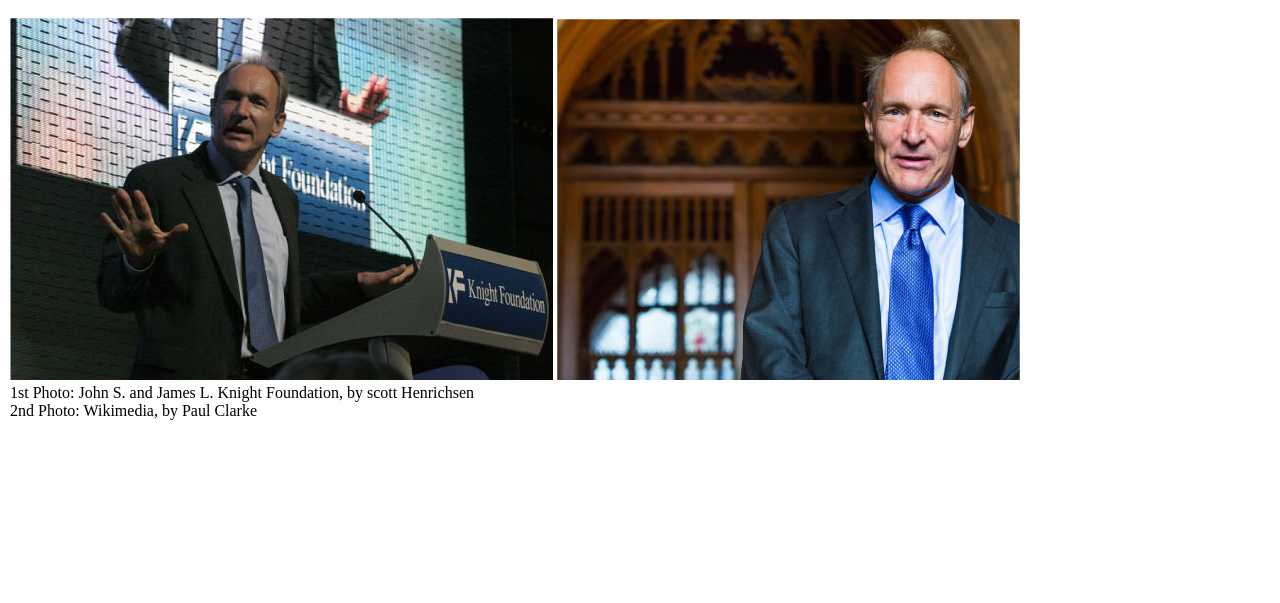
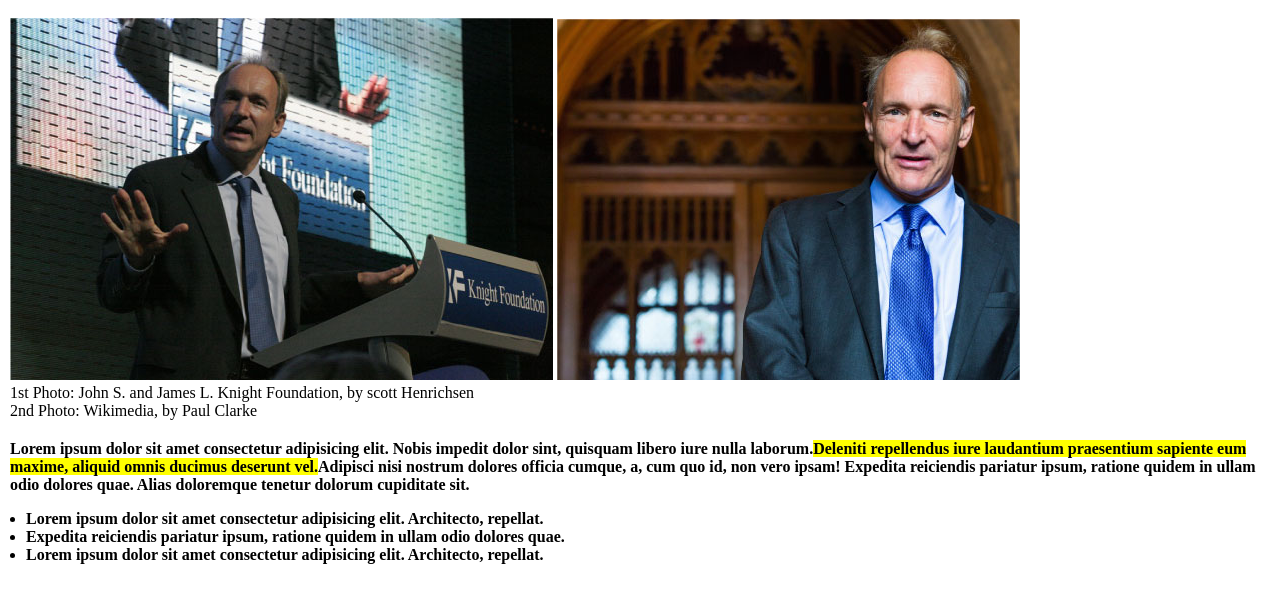
Before and after one commit to Alessandro-Sebastiano/html-css-booleaner, a plain HTML site: page index.html in a window 1280 px wide. Shown: the part 177-780 px from the top of the page. Drawn offline with Linux system fonts and the light colour scheme.

Commit message:
main-section

```diff
--- a/css/style.css
+++ b/css/style.css
@@ -11,6 +11,10 @@ h3 {
 
 h1 {
     font-weight: bold;
+}
+
+p {
+    font-weight: 600;
 }
 
 .text-color {
@@ -45,3 +49,15 @@ header {
     font-size: 14px;
     color: gray;
 }
+
+
+
+.highlighted {
+    background-color: yellow;
+}
+
+
+#list {
+    margin-top: 25px;
+    margin: 1em;
+}
--- a/index.html
+++ b/index.html
@@ -34,6 +34,33 @@
             </figure>
         </div>
 
+        <div class="container">
+            <section>
+                <p>Lorem ipsum dolor sit amet consectetur adipisicing elit. Nobis impedit dolor sint, quisquam libero
+                    iure nulla laborum.<span class="highlighted">Deleniti repellendus iure laudantium praesentium
+                        sapiente eum maxime, aliquid
+                        omnis ducimus deserunt vel.</span>Adipisci nisi nostrum dolores officia cumque, a, cum quo id,
+                    non vero
+                    ipsam! Expedita reiciendis pariatur ipsum, ratione quidem in ullam odio dolores quae. Alias
+                    doloremque tenetur dolorum cupiditate sit.</p>
+
+                <div id="list">
+                    <ul>
+                        <li>
+                            <p>Lorem ipsum dolor sit amet consectetur adipisicing elit. Architecto, repellat.</p>
+                        </li>
+                        <li>
+                            <p>Expedita reiciendis pariatur ipsum, ratione quidem in ullam odio dolores quae.</p>
+                        </li>
+                        <li>
+                            <p>Lorem ipsum dolor sit amet consectetur adipisicing elit. Architecto, repellat.</p>
+                        </li>
+                    </ul>
+                </div>
+
+            </section>
+        </div>
+
     </main>
 
 </body>
```
